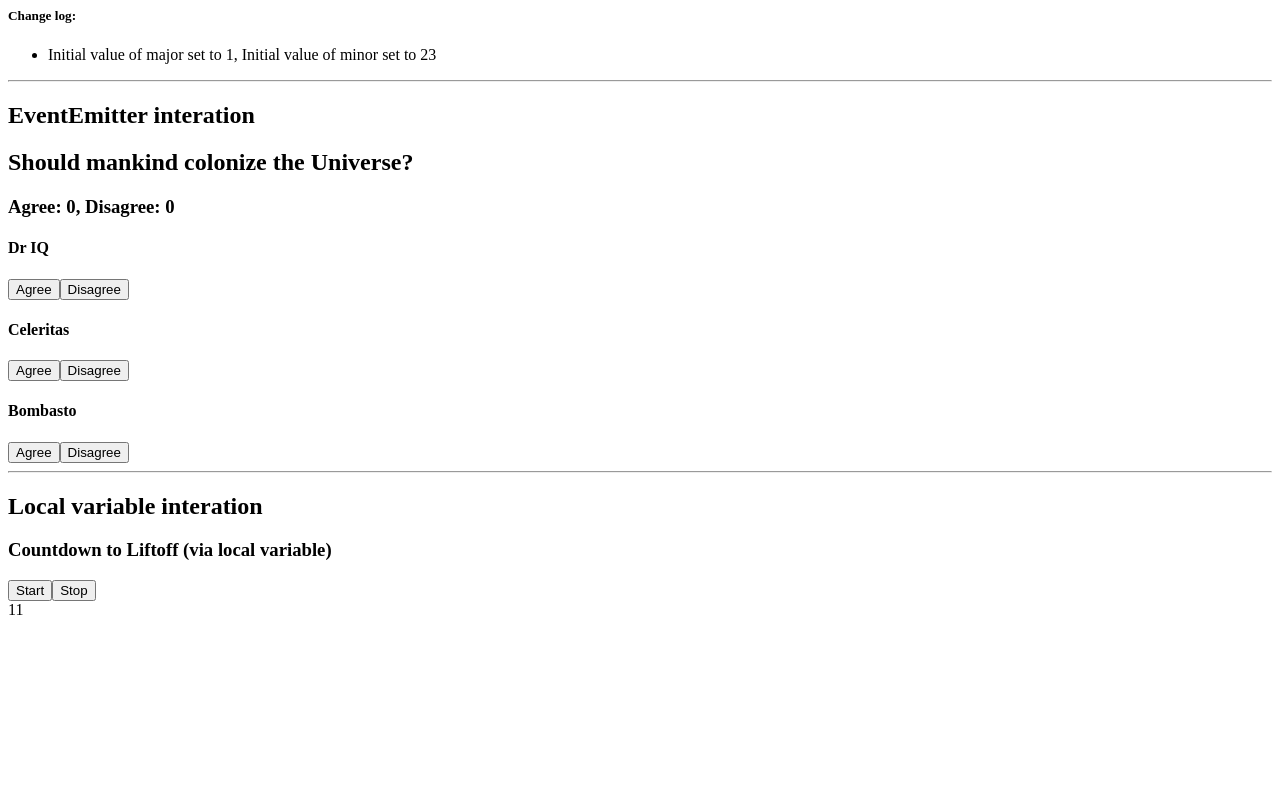
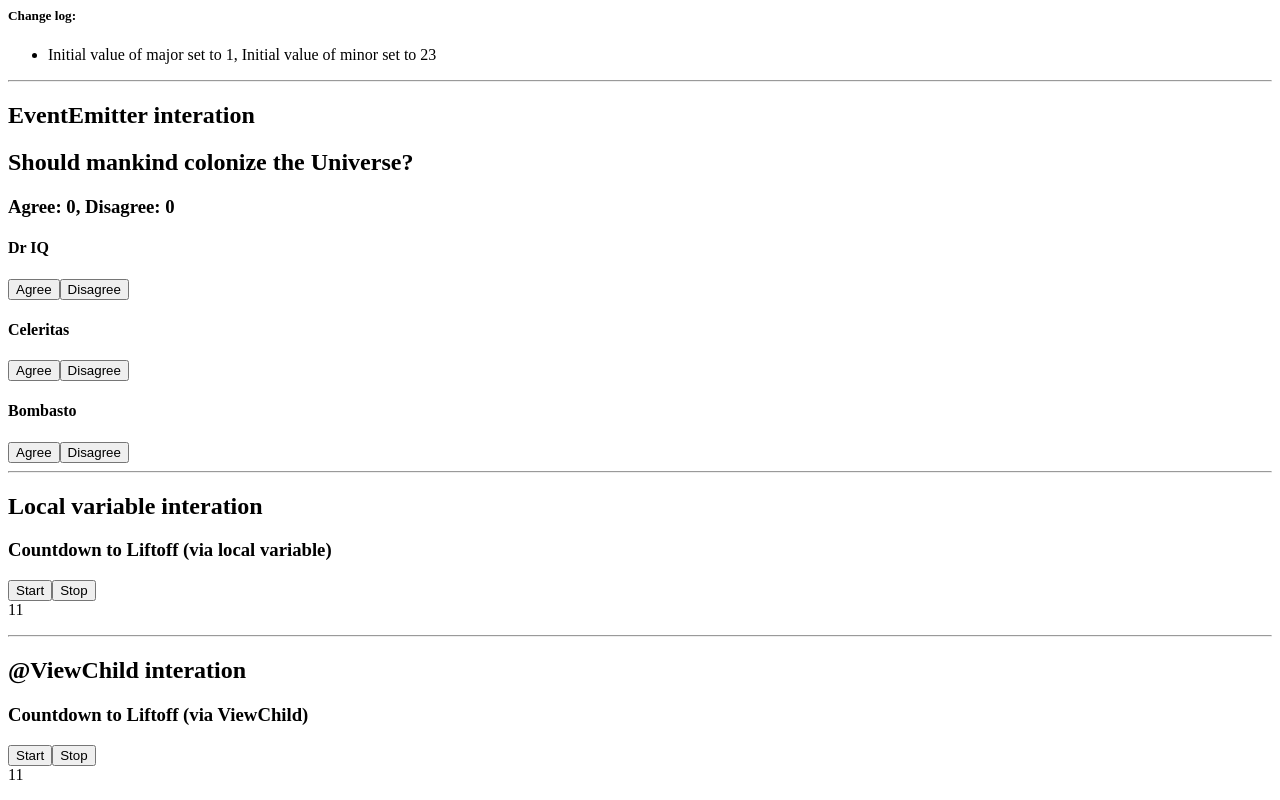
Before and after one commit to CH0817/angular-component-interaction-test, an Angular app: page / in a window 1280 px wide. Shown: the part 765-1565 px from the top of the page. Before the commit the page ends 1400 px from the top, so only its background shows below. Built offline with nearby package versions, Linux system fonts and the light colour scheme.

Commit message:
使用 @ViewChild 存取子元件屬性與方法

```diff
--- a/src/app/app.component.html
+++ b/src/app/app.component.html
@@ -12,3 +12,6 @@
 <hr />
 <h2>Local variable interation</h2>
 <app-local-variable-interation-parent></app-local-variable-interation-parent>
+<hr />
+<h2>@ViewChild interation</h2>
+<app-viewchild-interation-parent></app-viewchild-interation-parent>
--- a/src/app/app.module.ts
+++ b/src/app/app.module.ts
@@ -13,6 +13,8 @@ import { EventemitterParentComponent } from './eventemitter-parent/eventemitter-
 import { EventemitterChildComponent } from './eventemitter-child/eventemitter-child.component';
 import { LocalVariableInterationChildComponent } from './local-variable-interation-child/local-variable-interation-child.component';
 import { LocalVariableInterationParentComponent } from './local-variable-interation-parent/local-variable-interation-parent.component';
+import { ViewchildInterationParentComponent } from './viewchild-interation-parent/viewchild-interation-parent.component';
+import { ViewchildInterationChildComponent } from './viewchild-interation-child/viewchild-interation-child.component';
 
 @NgModule({
   declarations: [
@@ -26,7 +28,9 @@ import { LocalVariableInterationParentComponent } from './local-variable-interat
     EventemitterParentComponent,
     EventemitterChildComponent,
     LocalVariableInterationChildComponent,
-    LocalVariableInterationParentComponent
+    LocalVariableInterationParentComponent,
+    ViewchildInterationParentComponent,
+    ViewchildInterationChildComponent
   ],
   imports: [
     BrowserModule,
--- /dev/null
+++ b/src/app/viewchild-interation-child/viewchild-interation-child.component.html
@@ -0,0 +1 @@
+<p>{{ message }}</p>
--- /dev/null
+++ b/src/app/viewchild-interation-child/viewchild-interation-child.component.ts
@@ -0,0 +1,45 @@
+import { Component, OnDestroy } from '@angular/core';
+
+@Component({
+  selector: 'app-viewchild-interation-child',
+  templateUrl: './viewchild-interation-child.component.html',
+  styleUrls: ['./viewchild-interation-child.component.css'],
+})
+export class ViewchildInterationChildComponent implements OnDestroy {
+  intervalId = 0;
+  message = '';
+  seconds = 11;
+
+  ngOnDestroy() {
+    this.clearTimer();
+  }
+
+  start() {
+    this.countDown();
+  }
+  stop() {
+    this.clearTimer();
+    this.message = `Holding at T-${this.seconds} seconds`;
+  }
+
+  private clearTimer() {
+    clearInterval(this.intervalId);
+  }
+
+  private countDown() {
+    this.clearTimer();
+    this.intervalId = window.setInterval(() => {
+      this.seconds -= 1;
+      if (this.seconds === 0) {
+        this.message = 'Blast off!';
+      } else {
+        if (this.seconds < 0) {
+          this.seconds = 10;
+        } // reset
+        this.message = `T-${this.seconds} seconds and counting`;
+      }
+    }, 1000);
+  }
+
+  constructor() {}
+}
--- /dev/null
+++ b/src/app/viewchild-interation-parent/viewchild-interation-parent.component.html
@@ -0,0 +1,5 @@
+<h3>Countdown to Liftoff (via ViewChild)</h3>
+<button type="button" (click)="start()">Start</button>
+<button type="button" (click)="stop()">Stop</button>
+<div class="seconds">{{ seconds() }}</div>
+<app-viewchild-interation-child></app-viewchild-interation-child>
--- /dev/null
+++ b/src/app/viewchild-interation-parent/viewchild-interation-parent.component.ts
@@ -0,0 +1,35 @@
+import { AfterViewInit, Component, ViewChild } from '@angular/core';
+import { ViewchildInterationChildComponent } from '../viewchild-interation-child/viewchild-interation-child.component';
+
+@Component({
+  selector: 'app-viewchild-interation-parent',
+  templateUrl: './viewchild-interation-parent.component.html',
+  styleUrls: ['./viewchild-interation-parent.component.css'],
+})
+export class ViewchildInterationParentComponent implements AfterViewInit {
+  // @ViewChild 宣告
+  @ViewChild(ViewchildInterationChildComponent)
+  private child!: ViewchildInterationChildComponent;
+
+  seconds() {
+    return 0;
+  }
+
+  ngAfterViewInit() {
+    // Redefine `seconds()` to get from the `ViewchildInterationChildComponent.seconds` ...
+    // but wait a tick first to avoid one-time devMode
+    // unidirectional-data-flow-violation error
+    setTimeout(() => (this.seconds = () => this.child.seconds), 0);
+  }
+
+  start() {
+    // 調用子元件的方法
+    this.child.start();
+  }
+  stop() {
+    // 調用子元件的方法
+    this.child.stop();
+  }
+
+  constructor() {}
+}
```
Also changed, not shown: src/app/viewchild-interation-child/viewchild-interation-child.component.css (added), src/app/viewchild-interation-parent/viewchild-interation-parent.component.css (added).
